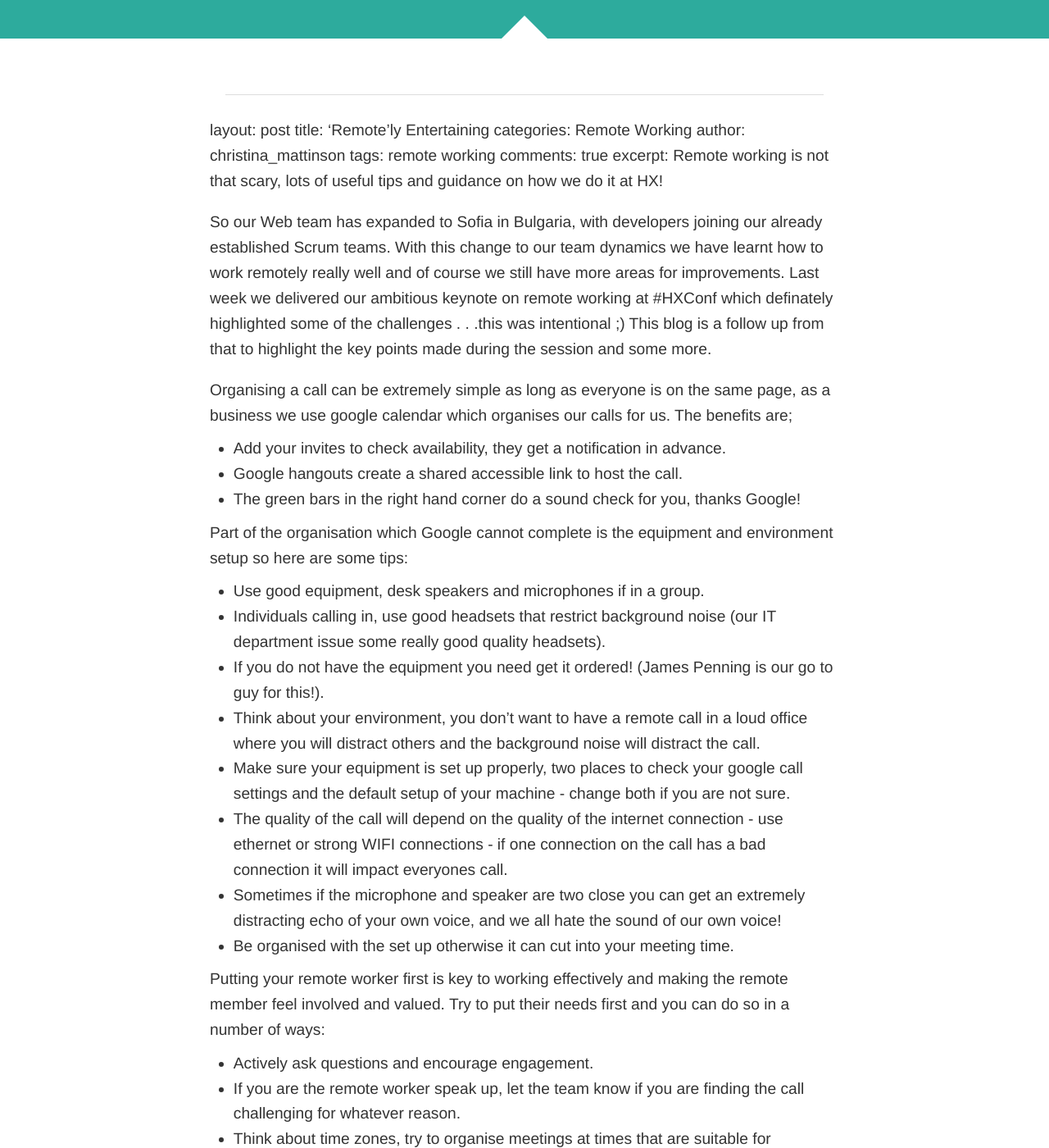
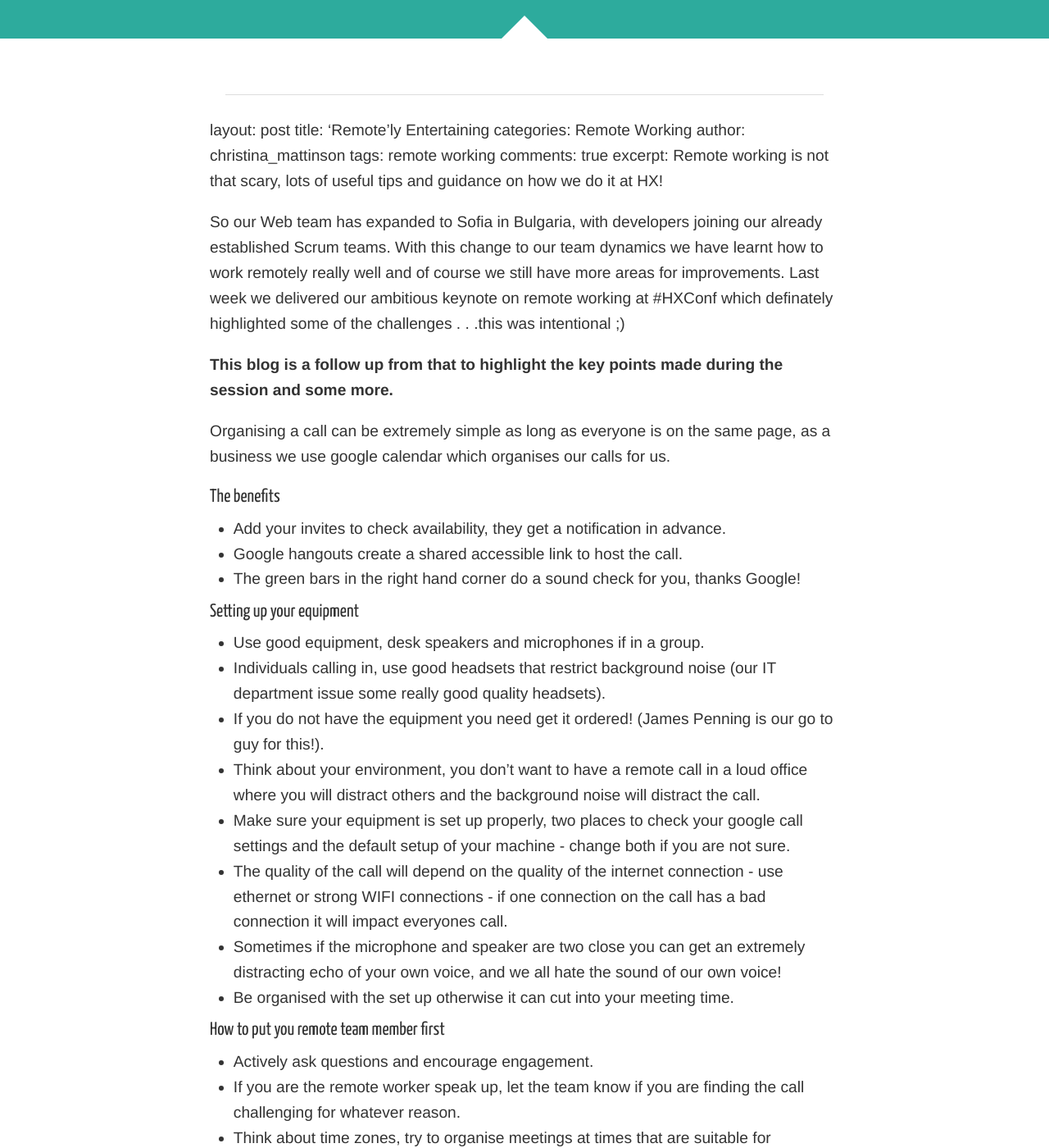
Before and after one commit to holidayextras/holidayextras.github.com, a Jekyll site: the page built from _posts/2016-06-10-Remotely-Entertaining.md, in a window 1280 px wide and 1400 px high, scrolled down 229 px. Shown: the whole window at 82% size. Built offline with Jekyll 4.4.1, drawn with Linux system fonts in a browser that asks for light colours; nearby versions of some CDN libraries; some of the changed text lies outside the part shown.

Commit message:
More tidy up

```diff
--- a/_posts/2016-06-10-Remotely-Entertaining.md
+++ b/_posts/2016-06-10-Remotely-Entertaining.md
@@ -8,14 +8,16 @@ comments: true
 excerpt: Remote working is not that scary, lots of useful tips and guidance on how we do it at HX!
 
 So our Web team has expanded to Sofia in Bulgaria, with developers joining our already established Scrum teams. With this change to our team dynamics we have learnt how to work remotely really well and of course we still have more areas for improvements. Last week we delivered our ambitious keynote on remote working at #HXConf which definately highlighted some of the challenges . . .this was intentional ;)
-This blog is a follow up from that to highlight the key points made during the session and some more.
 
-Organising a call can be extremely simple as long as everyone is on the same page, as a business we use google calendar which organises our calls for us. The benefits are;
+**This blog is a follow up from that to highlight the key points made during the session and some more.**
+
+Organising a call can be extremely simple as long as everyone is on the same page, as a business we use google calendar which organises our calls for us.
+### The benefits
 - Add your invites to check availability, they get a notification in advance.
 - Google hangouts create a shared accessible link to host the call.
 - The green bars in the right hand corner do a sound check for you, thanks Google!
 
-Part of the organisation which Google cannot complete is the equipment and environment setup so here are some tips:
+### Setting up your equipment
 - Use good equipment, desk speakers and microphones if in a group.
 - Individuals calling in, use good headsets that restrict background noise (our IT department issue some really good quality headsets).
 - If you do not have the equipment you need get it ordered! (James Penning is our go to guy for this!).
@@ -25,7 +27,7 @@ Part of the organisation which Google cannot complete is the equipment and envir
 - Sometimes if the microphone and speaker are two close you can get an extremely distracting echo of your own voice, and we all hate the sound of our own voice!
 - Be organised with the set up otherwise it can cut into your meeting time.
 
-Putting your remote worker first is key to working effectively and making the remote member feel involved and valued. Try to put their needs first and you can do so in a number of ways:
+### How to put you remote team member first
 - Actively ask questions and encourage engagement.
 - If you are the remote worker speak up, let the team know if you are finding the call challenging for whatever reason.
 - Think about time zones, try to organise meetings at times that are suitable for everyone and try to spread out meetings.
@@ -36,6 +38,6 @@ Putting your remote worker first is key to working effectively and making the re
 - Think about how best to use the equipment, desk microphones have a limited range so think about the how you are projecting your voice so you can be heard clearly.
 - Additionally have you ever been in a meeting where there are two conversations happening . . . it is so hard to follow. This is multiplied when listening in one a remote call.
 
-Oh and one final point: our web team now we have two different types of remote meetings:
+**Oh and one final point, our web team now we have two different types of remote meetings:**
 - An already established team starting to work remotely.
 - A new member of the team working remotely with new people, this introduces new challenges because the team familiarity is not yet established, making that individual feel part of the team sooner will create a more effective team!
```
